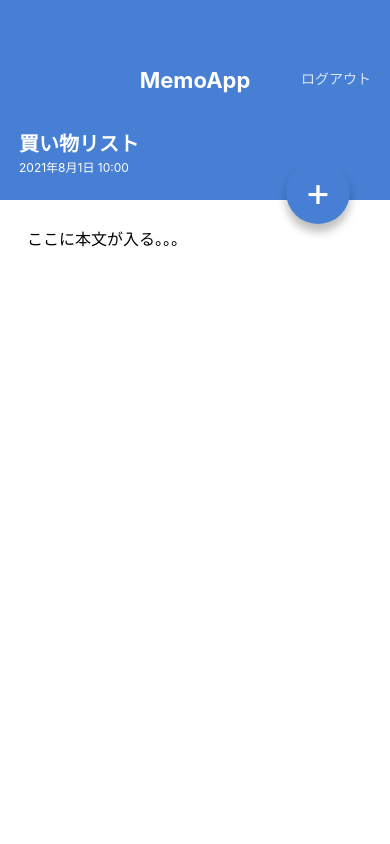
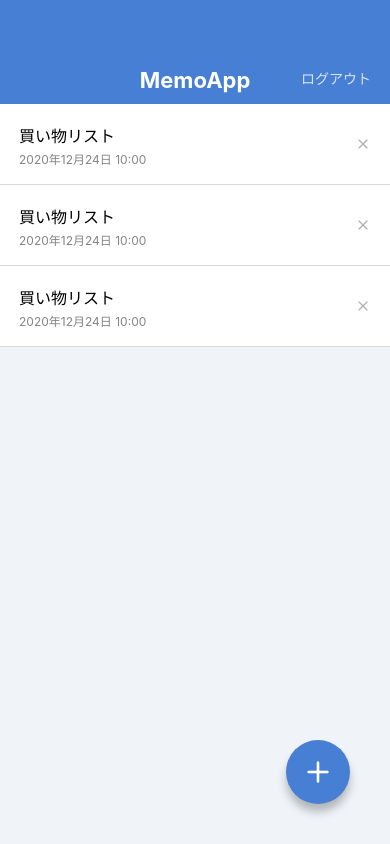
Before and after one commit to KaiedaKatsuhiro/MemoApp, a React Native app: screen / in a window 390 px wide. Built offline with nearby package versions, Linux system fonts and the light colour scheme.

Commit message:
Update icons

```diff
--- a/App.jsx
+++ b/App.jsx
@@ -1,11 +1,11 @@
 import React from 'react';
 
 import MemoListScreen from './src/screens/MemoListScreen';
-import MemoDetailScreen from './src/screens/MemoDetailScreen';
+// import MemoDetailScreen from './src/screens/MemoDetailScreen';
 
 export default function App() {
   return (
-    // <MemoListScreen />
-    <MemoDetailScreen />
+    <MemoListScreen />
+    // <MemoDetailScreen />
   );
 }
--- a/package.json
+++ b/package.json
@@ -8,6 +8,7 @@
     "eject": "expo eject"
   },
   "dependencies": {
+    "@expo/vector-icons": "^10.2.1",
     "expo": "~42.0.1",
     "expo-status-bar": "~1.0.4",
     "prop-types": "^15.7.2",
--- a/src/components/CircleBtn.jsx
+++ b/src/components/CircleBtn.jsx
@@ -1,19 +1,21 @@
 import React from 'react';
-import { View, Text, StyleSheet } from 'react-native';
-import { string, shape } from 'prop-types';
+import { View, StyleSheet } from 'react-native';
+import { shape } from 'prop-types';
+
+import { Feather } from '@expo/vector-icons';
 
 export default function CircleBtn(props) {
-  const { children, style } = props;
+  const { style, name } = props;
   return (
     <View style={[styles.circleBtn, style]}>
-      <Text style={styles.circleBtnLbl}>{ children }</Text>
+      <Feather name={name} size={32} color="#ffffff" />
     </View>
   );
 }
 
 CircleBtn.propTypes = {
-  children: string.isRequired,
   style: shape(),
+  name: String.isRequired,
 };
 
 CircleBtn.defaultProps = {
--- a/src/components/MemoList.jsx
+++ b/src/components/MemoList.jsx
@@ -1,5 +1,6 @@
 import React from 'react';
 import { View, Text, StyleSheet } from 'react-native';
+import { Feather } from '@expo/vector-icons';
 
 export default function MemoList() {
   return (
@@ -10,7 +11,7 @@
           <Text style={styles.memoListItemDate}>2020年12月24日 10:00</Text>
         </View>
         <View>
-          <Text>X</Text>
+          <Feather name="x" size={16} color="#B0B0B0" />
         </View>
       </View>
 
@@ -20,7 +21,7 @@
           <Text style={styles.memoListItemDate}>2020年12月24日 10:00</Text>
         </View>
         <View>
-          <Text>X</Text>
+          <Feather name="x" size={16} color="#B0B0B0" />
         </View>
       </View>
 
@@ -30,7 +31,7 @@
           <Text style={styles.memoListItemDate}>2020年12月24日 10:00</Text>
         </View>
         <View>
-          <Text>X</Text>
+          <Feather name="x" size={16} color="#B0B0B0" />
         </View>
       </View>
 
--- a/src/screens/MemoDetailScreen.jsx
+++ b/src/screens/MemoDetailScreen.jsx
@@ -1,5 +1,7 @@
 import React from 'react';
-import { View, ScrollView, Text, StyleSheet } from 'react-native';
+import {
+  View, ScrollView, Text, StyleSheet,
+} from 'react-native';
 
 import AppBar from '../components/AppBar';
 import CircleBtn from '../components/CircleBtn';
@@ -15,7 +17,7 @@
       <ScrollView style={styles.memoBody}>
         <Text style={styles.memoTxt}>ここに本文が入る。。。</Text>
       </ScrollView>
-      <CircleBtn style={{ top: 160, bottom: 'auto' }}>+</CircleBtn>
+      <CircleBtn style={{ top: 160, bottom: 'auto' }} name="edit-2">+</CircleBtn>
     </View>
   );
 }
--- a/src/screens/MemoListScreen.jsx
+++ b/src/screens/MemoListScreen.jsx
@@ -10,7 +10,7 @@
     <View style={styles.container}>
       <AppBar />
       <MemoList />
-      <CircleBtn>+</CircleBtn>
+      <CircleBtn name="plus" />
     </View>
   );
 }
```
Also changed, not shown: 1 other file (tests, documents, lock files or other folders).
